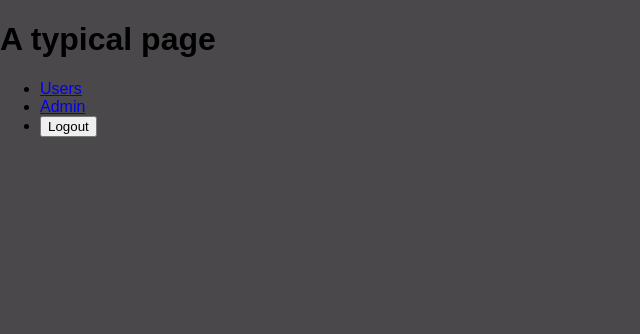
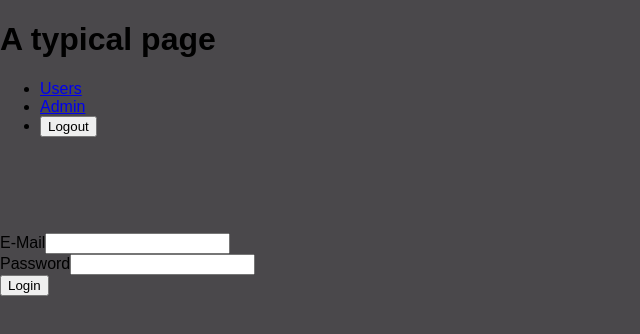
Before and after one commit to Perevechenkov/hooks-practice, a React (Create React App) app: page / in a window 1280 px wide. Shown: the top 334 px of the page, without its empty margins (0-640 px from the left). Built offline with nearby package versions, Linux system fonts and the light colour scheme.

Commit message:
Login form component

```diff
--- a/src/App.js
+++ b/src/App.js
@@ -1,9 +1,15 @@
+import { useState } from 'react';
+
+import Login from './components/Login/Login';
 import MainHeader from './components/MainHeader/MainHeader';
 
 export default function App() {
+  const [isLoggedIn, setIsLoggedIn] = useState(false);
+
   return (
     <>
       <MainHeader />
+      <main>{!isLoggedIn && <Login />}</main>
     </>
   );
 }
--- /dev/null
+++ b/src/components/Login/Login.js
@@ -0,0 +1,25 @@
+import Button from '../UI/Button/Button';
+import Card from '../UI/Card/Card';
+import classes from './Login.module.scss';
+
+export default function Login(props) {
+  return (
+    <Card className={classes.Login}>
+      <form>
+        <div className={`${classes.control}`}>
+          <label htmlFor='email'>E-Mail</label>
+          <input type='email' id='email' />
+        </div>
+        <div className={`${classes.control}`}>
+          <label htmlFor='password'>Password</label>
+          <input type='password' id='password' />
+        </div>
+        <div className={`${classes.actions}`}>
+          <Button type='submit' className={classes.btn}>
+            Login
+          </Button>
+        </div>
+      </form>
+    </Card>
+  );
+}
```
Also changed, not shown: src/components/Login/Login.module.scss (added).
